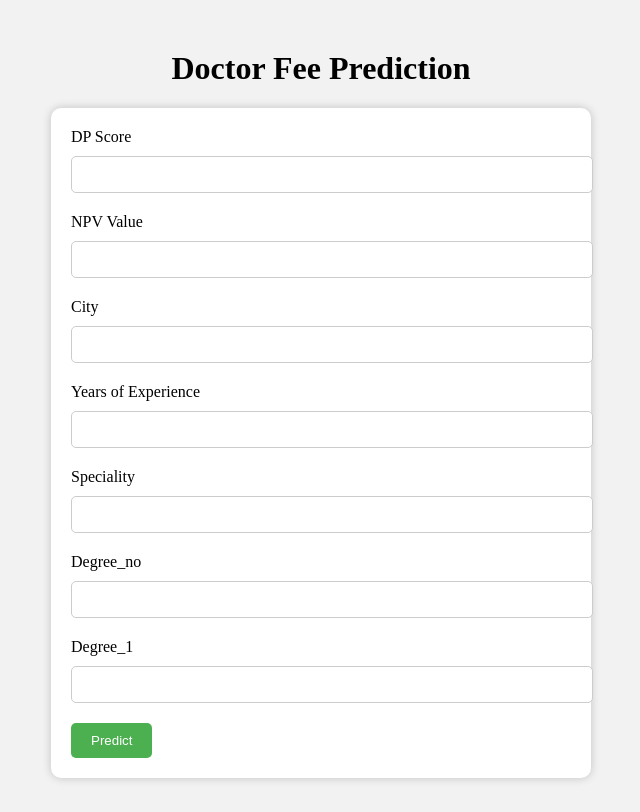
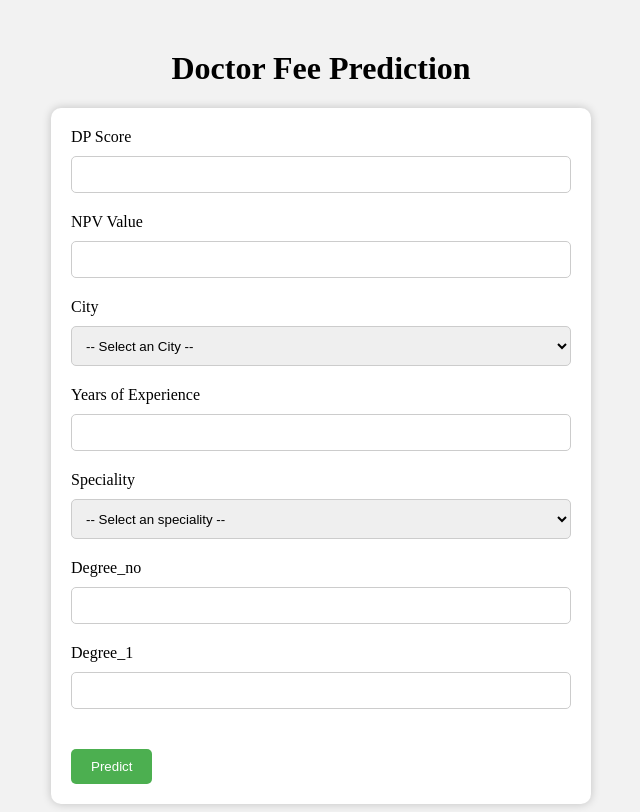
Before and after one commit to shashank297/Doctor-Fee-Prediction, a Flask app: page / in a window 1280 px wide. Shown: the whole page, without its empty margins (319-959 px from the left). Before the commit the page ends 781 px from the top, so only its background shows below. Run offline with Flask 2, Linux system fonts and the light colour scheme; parts of the project's set-up code (start-up, migrations or seed data) failed here and were passed over.

Commit message:
including all the file

```diff
--- a/app.py
+++ b/app.py
@@ -1,6 +1,10 @@
 from flask import Flask,render_template,request
 import pickle
 import numpy as np
+import pandas as pd
+
+df=pd.read_csv('doctor clean data.csv')
+print(df.columns)
 
 modal=pickle.load(open('pipe.pkl','rb'))
 
@@ -8,7 +12,8 @@ app=Flask(__name__)
 
 @app.route('/')
 def index():
-    return render_template('index.html')
+    City=sorted(df.City.unique())
+    return render_template('index.html',City=City)
 
 @app.route('/predict',methods=['post'])
 
--- a/templates/index.html
+++ b/templates/index.html
@@ -27,12 +27,17 @@
             margin-bottom: 10px;
         }
 
-        input[type="text"] {
+        input[type="text"], select {
             width: 100%;
             padding: 10px;
             border: 1px solid #ccc;
             border-radius: 5px;
             margin-bottom: 20px;
+            box-sizing: border-box;
+        }
+
+        select {
+            height: 40px;
         }
 
         input[type="submit"] {
@@ -42,6 +47,7 @@
             border: none;
             border-radius: 5px;
             cursor: pointer;
+            margin-top: 20px;
         }
 
         input[type="submit"]:hover {
@@ -72,14 +78,50 @@
         <input type="text" name="NPV Value">
 
         <label>City</label>
-        <input type="text" name="City">
+        <select id="menu" name="menu" required>
+            <option value="">-- Select an City --</option>
+            <option value="Delhi">Delhi</option>
+            <option value="Bangalore">Bangalore</option>
+            <option value="Mumbai">Mumbai</option>
+        </select>
 
         <label>Years of Experience</label>
         <input type="text" name="Years of Experience">
 
         <label>Speciality</label>
-        <input type="text" name="Speciality">
-
+        <select id="speciality" name="speciality" required>
+			<option value="">-- Select an speciality --</option>
+			<option value="Ayurveda">Ayurveda</option>
+			<option value="Bariatric Surgeon">Bariatric Surgeon</option>
+			<option value="Cardiologist">Cardiologist</option>
+			<option value="Dentist">Dentist</option>
+			<option value="Dermatologist">Dermatologist</option>
+			<option value="Dietitian">Dietitian</option>
+			<option value="Endodontist">Endodontist</option>
+			<option value="Gastroenterologist">Gastroenterologist</option>
+			<option value="General Surgeon">General Surgeon</option>
+			<option value="Gynecologist">Gynecologist</option>
+			<option value="Homoeopath">Homoeopath</option>
+			<option value="Infertility Specialist">Infertility Specialist</option>
+			<option value="Internal Medicine">Internal Medicine</option>
+			<option value="Neurologist">Neurologist</option>
+			<option value="Obstetrician">Obstetrician</option>
+			<option value="Oncologist">Oncologist</option>
+			<option value="Ophthalmologist">Ophthalmologist</option>
+			<option value="Orthopedist">Orthopedist</option>
+			<option value="Otorhinolaryngologist">Otorhinolaryngologist</option>
+			<option value="Pain Specialist">Pain Specialist</option>
+			<option value="Pediatrician">Pediatrician</option>
+			<option value="Periodontist">Periodontist</option>
+			<option value="Physiotherapist">Physiotherapist</option>
+			<option value="Prosthodontist">Prosthodontist</option>
+			<option value="Psychiatrist">Psychiatrist</option>
+			<option value="Pulmonologist">Pulmonologist</option>
+			<option value="Radiologist">Radiologist</option>
+			<option value="Rheumatologist">Rheumatologist</option>
+			<option value="Therapist">Therapist</option>
+			<option value="Urologist">Urologist</option>
+        </select>
         <label>Degree_no</label>
         <input type="text" name="Degree_no">
 
```
Also changed, not shown: test.py (added, +9 -0 lines).
